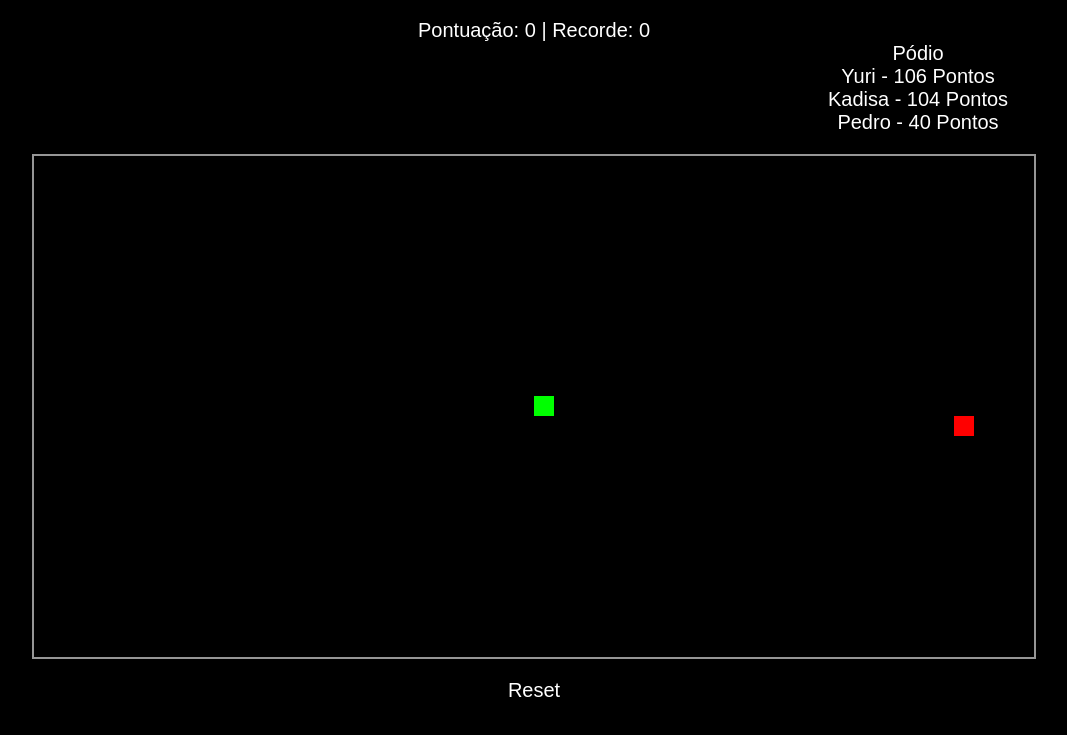
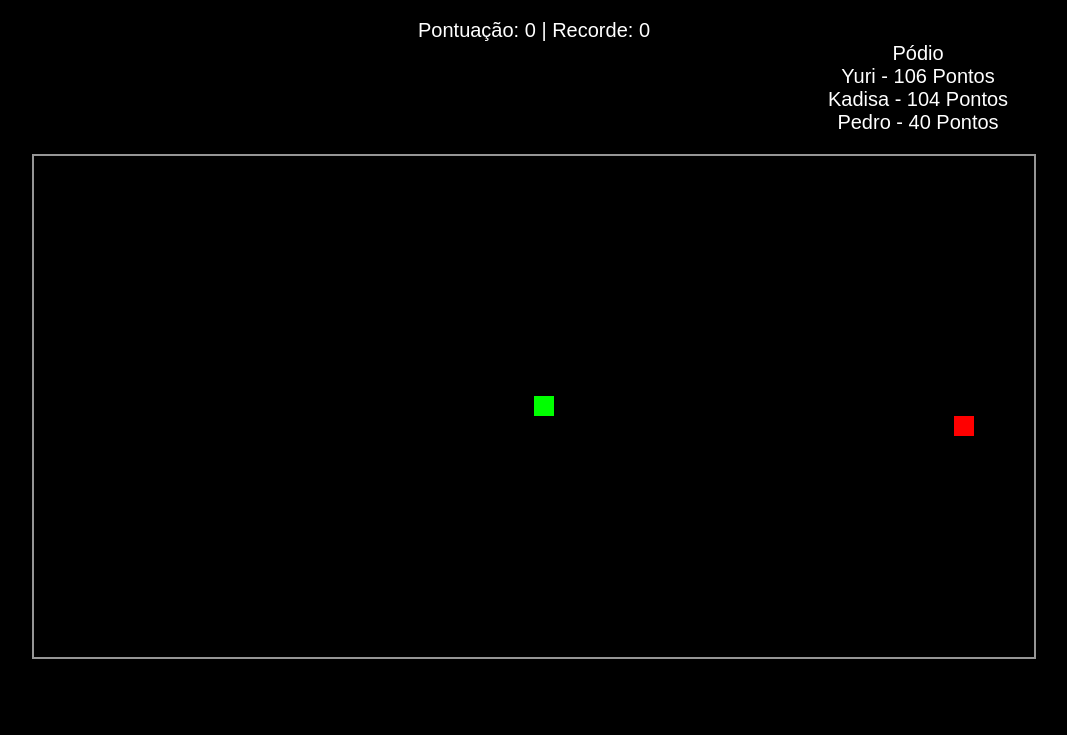
Before and after one commit to Phzin-2112/little-snake, a plain HTML site: page index.html in a window 1280 px wide. Shown: the part 61-796 px from the top of the page, without its empty margins (106-1173 px from the left). Drawn offline with Linux system fonts and the light colour scheme.

Commit message:
Update index.html

```diff
--- a/index.html
+++ b/index.html
@@ -44,10 +44,6 @@
             margin-top: 50%;
         }
 
-        #reset {
-            color: #fff;
-            font-size: 20px;
-        }
     </style>
 </head>
 
@@ -63,8 +59,6 @@
 
     <canvas id="gameCanvas" width="1000" height="501"></canvas>
 
-    <div id="reset">Reset</div>
-
     <!-- Música de fundo -->
     <audio id="backgroundMusic" loop>
         <source
```
